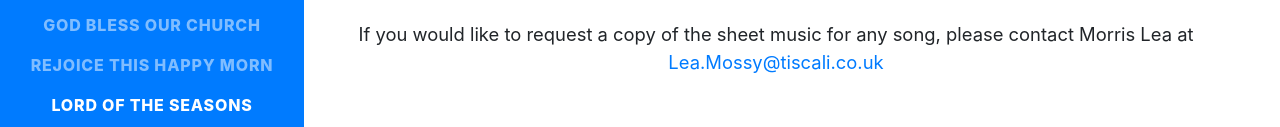
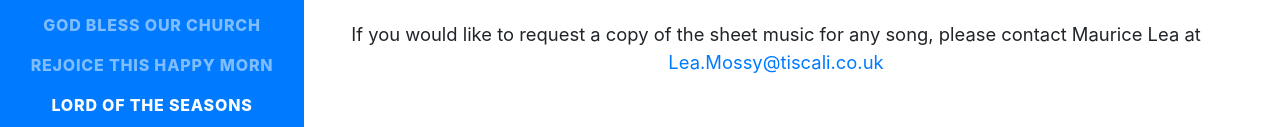
Before and after one commit to Zedilious/DG-Sheet-Music-Site, a website with bundled scripts: page index.html in a window 1280 px wide. Shown: the part 363-490 px from the top of the page. Built offline with nearby package versions, Linux system fonts and the light colour scheme; a web font is replaced by a local one.

Commit message:
Name change

```diff
--- a/index.html
+++ b/index.html
@@ -64,7 +64,7 @@
 <!--          <a href="mailto:name@email.com">Diana.Graham@GMail.com</a>-->
 <!--        </div>-->
         <br>
-        <p class="lead mb-5">If you would like to request a copy of the sheet music for any song, please contact Morris Lea at <a href="mailto:lea.mossy@tiscali.co.uk">Lea.Mossy@tiscali.co.uk</a></p>
+        <p class="lead mb-5">If you would like to request a copy of the sheet music for any song, please contact Maurice Lea at <a href="mailto:lea.mossy@tiscali.co.uk">Lea.Mossy@tiscali.co.uk</a></p>
 <!--        <div class="social-icons">-->
 <!--          <a href="#">-->
 <!--            <i class="fab fa-linkedin-in"></i>-->
```
